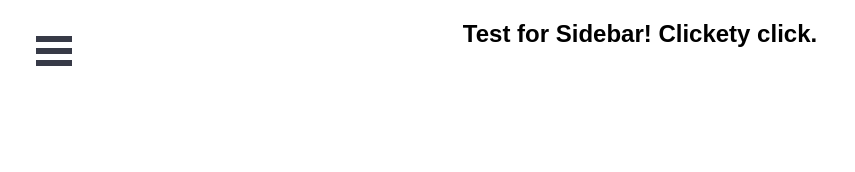
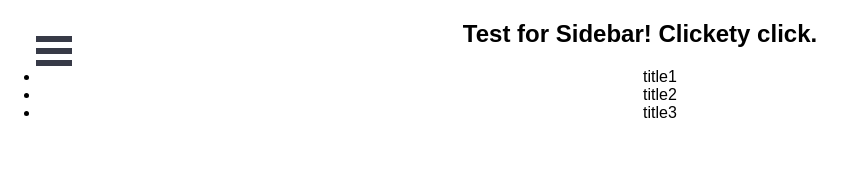
Before and after one commit to SephTheOverwitch/typescript-music, a React (Create React App) app: page /musiclist in a window 1280 px wide. Shown: the top 172 px of the page, without its empty margins (0-855 px from the left). Built offline with nearby package versions, Linux system fonts and the light colour scheme.

Commit message:
Added a dummy music list

```diff
--- a/package.json
+++ b/package.json
@@ -8,6 +8,8 @@
     "@types/react-burger-menu": "^2.2.5",
     "@types/react-dom": "16.8.4",
     "@types/react-router-dom": "^4.3.4",
+    "mobx": "^5.10.1",
+    "mobx-react": "^6.1.1",
     "react": "^16.8.6",
     "react-burger-menu": "^2.6.10",
     "react-dom": "^16.8.6",
--- a/src/App.tsx
+++ b/src/App.tsx
@@ -1,21 +1,22 @@
 import * as React from 'react';
-import logo from './logo.svg';
 import './App.css';
-import { BrowserRouter as Router, Route, Switch } from 'react-router-dom';
+import { BrowserRouter as Router, Route } from 'react-router-dom';
 import Sidebar from './components/Sidebar';
 import Welcome from './components/Welcome';
 import Clock from './components/Clock';
+import MusicList from './components/MusicList';
 
 class App extends React.Component {
   render() {
     return (
       <Router>
         <div id="App">
-          <Sidebar/>
+          <Sidebar pageWrapId={"page-wrap"} outerContainerId={"App"}/>
           <div id="page-wrap">
             <h2> Test for Sidebar! Clickety click.</h2>
             <Route exact path='/' render={(props) => <Welcome {...props} name="Martina" />}/>
             <Route path='/clock' component={Clock} />
+            <Route path='/musiclist' component={MusicList} />
           </div>
         </div>
       </Router>
--- /dev/null
+++ b/src/components/MusicList.tsx
@@ -0,0 +1,20 @@
+import React from 'react';
+
+let musicList: string[];
+
+musicList = ["title1", "title2", "title3"]
+
+class MusicList extends React.Component<{}, {}> {
+
+    render() {
+        return (
+            <ul>
+                {musicList.map(function(name){
+                    return <li>{name}</li>
+                })}
+            </ul>
+        );
+    };
+}
+
+export default MusicList;
--- a/src/components/Sidebar.tsx
+++ b/src/components/Sidebar.tsx
@@ -2,13 +2,18 @@ import * as React from "react";
 import { slide as Menu } from "react-burger-menu";
 import { Link } from "react-router-dom";
 
+interface IProps {
+    pageWrapId: string;
+    outerContainerId: string;
+}
 
-class Sidebar extends React.Component<{}, {}> {
+class Sidebar extends React.Component<IProps> {
     render() {
         return (
             <Menu {...this.props}>
                 <Link to="/" className="menu-item"> Home </Link>
                 <Link to="/clock" className="menu-item"> Clock </Link>
+                <Link to="/musiclist" className="menu-item"> Music List </Link>
             </Menu>
         );
     };
--- a/tsconfig.json
+++ b/tsconfig.json
@@ -17,7 +17,7 @@
     "resolveJsonModule": true,
     "isolatedModules": true,
     "noEmit": true,
-    "jsx": "react"
+    "jsx": "preserve"
   },
   "include": [
     "src"
```
Also changed, not shown: 2 other files (tests, documents, lock files or other folders).
